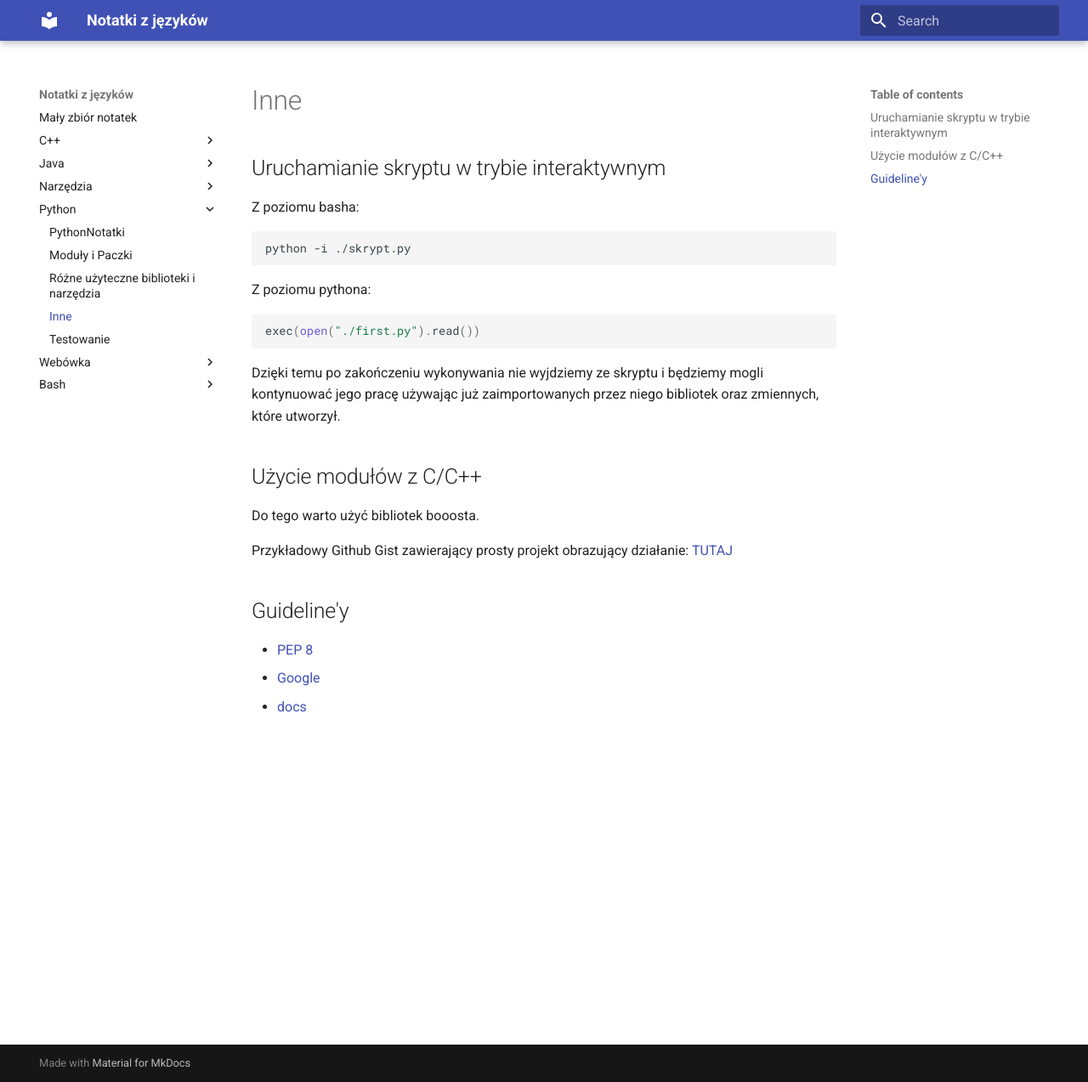
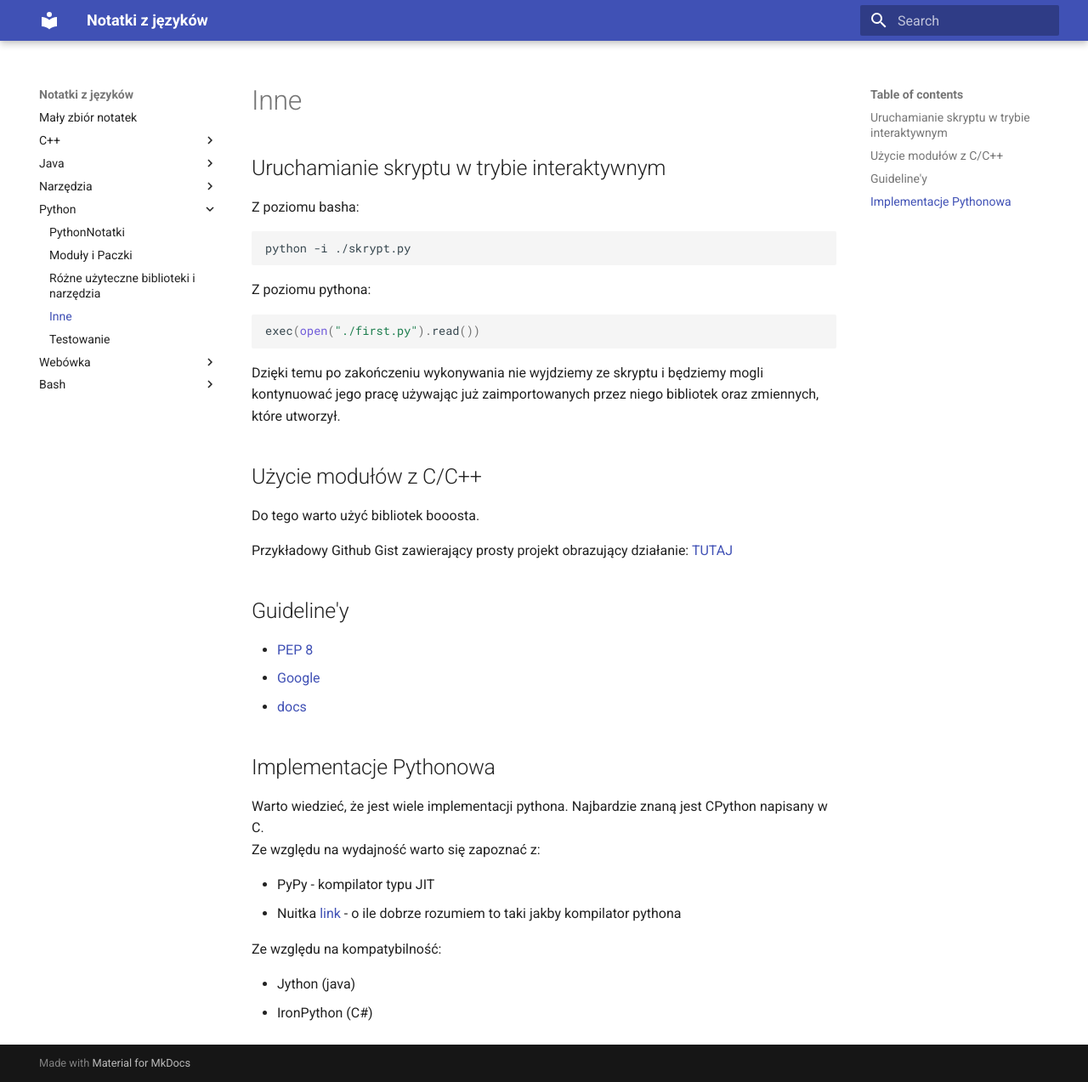
Before and after one commit to pktiuk/notatki_z_jezykow, an MkDocs documentation site: the page built from docs/Python/5_inne.md, in a window 1280 px wide and 1273 px high. Shown: the whole window at 85% size. Built offline with MkDocs 1.6.1 and Material for MkDocs 9.7.7, drawn with Linux system fonts in a browser that asks for light colours.

Commit message:
O interpreterach

````diff
--- a/docs/Python/5_inne.md
+++ b/docs/Python/5_inne.md
@@ -1,19 +1,20 @@
 # Inne
 
 ## Uruchamianie skryptu w trybie interaktywnym
+
 Z poziomu basha:
+
 ```bash
 python -i ./skrypt.py
 ```
+
 Z poziomu pythona:
+
 ```python
 exec(open("./first.py").read())
 ```
 
 Dzięki temu po zakończeniu wykonywania nie wyjdziemy ze skryptu i będziemy mogli kontynuować jego pracę używając już zaimportowanych przez niego bibliotek oraz zmiennych, które utworzył.
-
-
-
 
 ## Użycie modułów z C/C++
 
@@ -26,3 +27,16 @@ Przykładowy Github Gist zawierający prosty projekt obrazujący działanie: [TU
 - [PEP 8](https://www.python.org/dev/peps/pep-0008/#module-level-dunder-names)
 - [Google](https://google.github.io/styleguide/pyguide.html)
 - [docs](https://docs.python-guide.org/writing/structure/)
+
+## Implementacje Pythonowa
+
+Warto wiedzieć, że jest wiele implementacji pythona. Najbardzie znaną jest CPython napisany w C.
+Ze względu na wydajność warto się zapoznać z:
+
+- PyPy - kompilator typu JIT
+- Nuitka [link](https://nuitka.net/pages/overview.html) - o ile dobrze rozumiem to taki jakby kompilator pythona
+
+Ze względu na kompatybilność:
+
+- Jython (java)
+- IronPython (C#)
````
